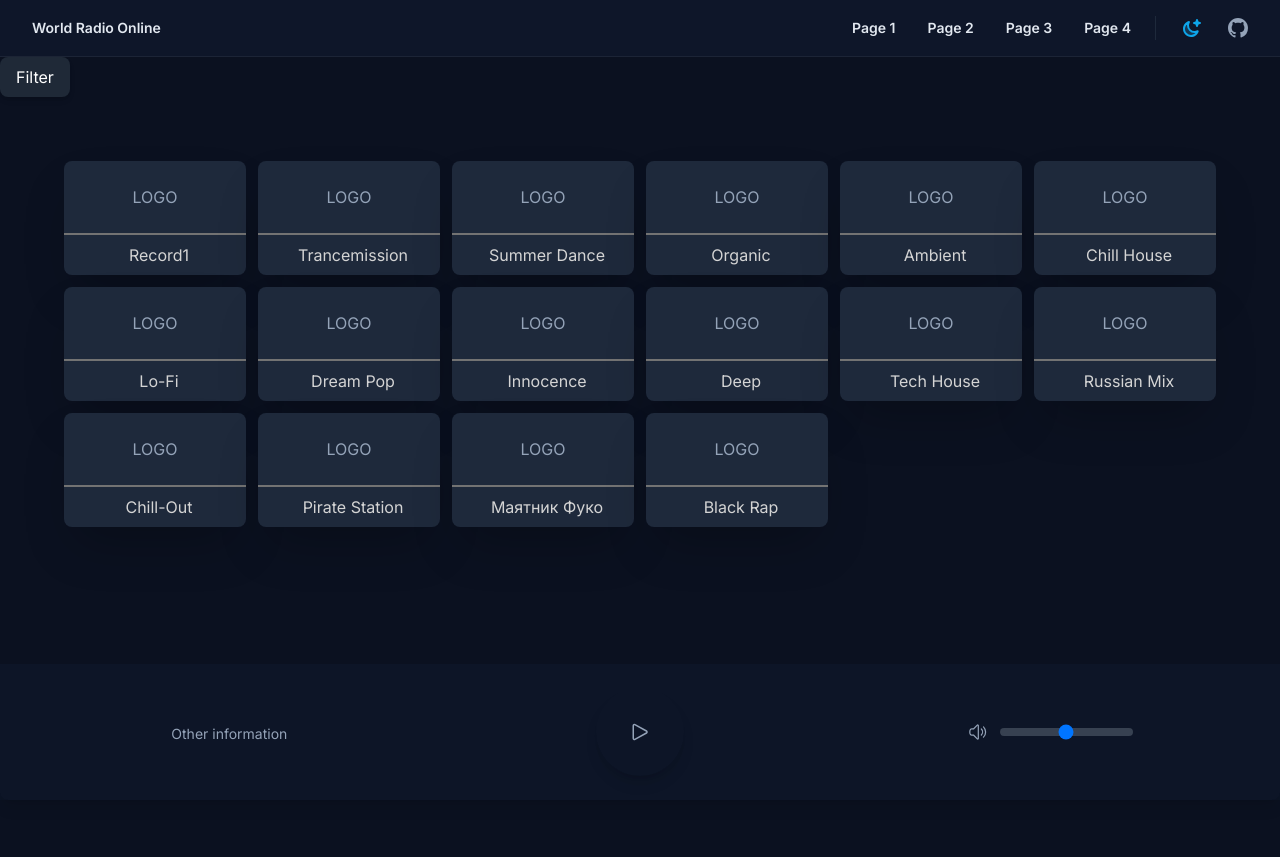
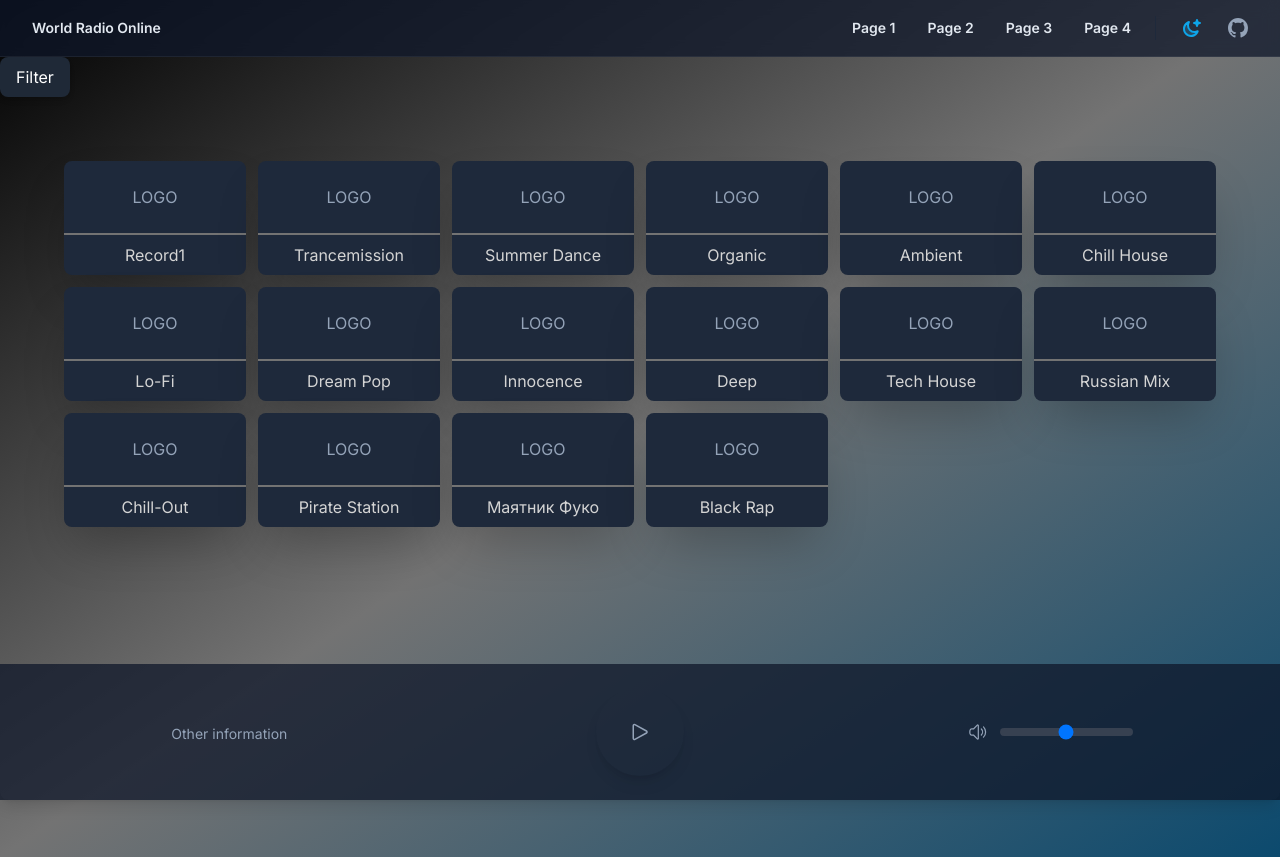
Before and after one commit to anbalabanov/just-to-train, a Next.js app: page / in a window 1280 px wide. Built offline with nearby package versions, Linux system fonts and the light colour scheme.

Commit message:
feat(*): add gradient

```diff
--- a/app/components/common/stations/station/Station.tsx
+++ b/app/components/common/stations/station/Station.tsx
@@ -26,7 +26,7 @@ export const Station = ({ name, stationId, currentStationId }: Props) => {
         data-id={stationId}
       >
         <h5 className="flex items-center justify-center text-neutral-500 dark:text-neutral-300">
-          <span className="ml-2">{name}</span>
+          {name}
         </h5>
       </div>
     </div>
--- a/app/layout.tsx
+++ b/app/layout.tsx
@@ -21,7 +21,9 @@ export default function RootLayout({
   return (
     <html lang="en">
       <body
-        className={`${inter.className} antialiased text-slate-500 dark:text-slate-400 bg-white dark:bg-slate-900`}
+        className={`${inter.className} antialiased text-slate-500 dark:text-slate-400
+        dark:bg-gradient-to-tl dark:from-sky-900 dark:via-neutral-500 dark:to-black
+        bg-gradient-to-bl from-green-200 via-transparent to-sky-200`}
       >
         <ReduxProvider>
           <div className="flex flex-col min-h-screen">
--- a/app/page.tsx
+++ b/app/page.tsx
@@ -1,10 +1,10 @@
 import StationFilter from "@/app/components/common/station-filter/StationFilter";
 import { Stations } from "@/app/components/common/stations/Stations";
-
+// bg-gradient-to-tl from-sky-900 via-neutral-500 to-black //bg-gradient-to-bl from-green-200 via-transparent to-sky-200
 export default function Home() {
   return (
     <main>
-      <div className="h-screen inset-0 bottom-10 bg-bottom bg-no-repeat bg-slate-50 dark:bg-[#0B1120] index_beams__yWcJT">
+      <div className="min-h-screen">
         <StationFilter />
         <Stations />
       </div>
```
